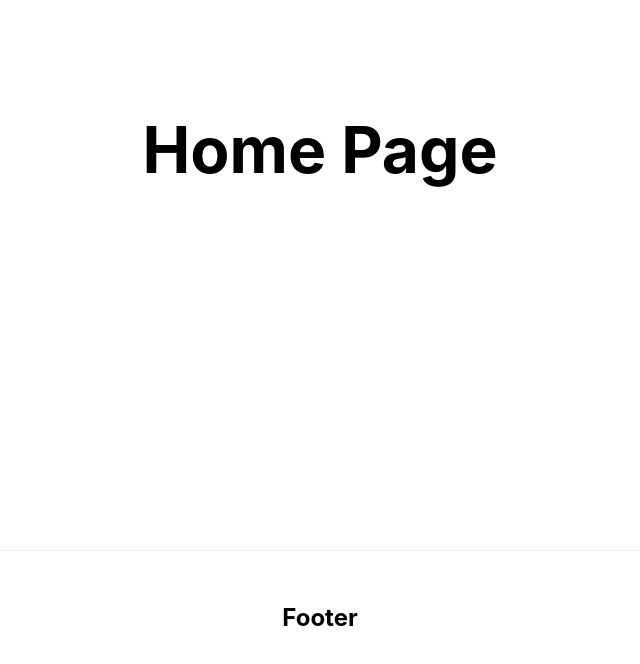
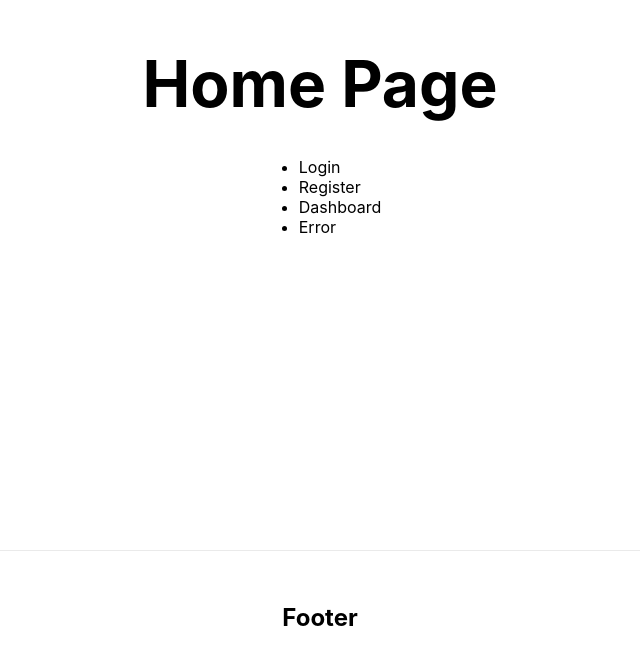
Before and after one commit to yaelBrown/Kastle, a Next.js app: page / in a window 1280 px wide. Shown: the part 250-914 px from the top of the page, without its empty margins (320-960 px from the left). Built offline with nearby package versions, Linux system fonts and the light colour scheme.

Commit message:
add: 404 and changes to index

```diff
--- a/pages/index.js
+++ b/pages/index.js
@@ -1,3 +1,5 @@
+import Link from 'next/link'
+
 import Footer from '../components/layout/footer'
 import Header from '../components/layout/header'
 import styles from '../styles/Home.module.css'
@@ -9,6 +11,13 @@ export default function Home() {
 
       <main className={styles.main}>
         <h1 className={styles.title}>Home Page</h1>
+        <br/>
+        <ul>
+          <Link href={'/login'}><li>Login</li></Link>
+          <Link href={'/register'}><li>Register</li></Link>
+          <Link href={'/dashboard'}><li>Dashboard</li></Link>
+          <Link href={'/adfgdfev'}><li>Error</li></Link>
+        </ul>
       </main>
 
       <Footer/>
```
Also changed, not shown: pages/404.js (+9 -0 lines), pages/dashboard.js (added, +9 -0 lines), pages/login.js (added, +9 -0 lines), pages/register.js (added, +9 -0 lines), pages/test.js (added, +9 -0 lines).
